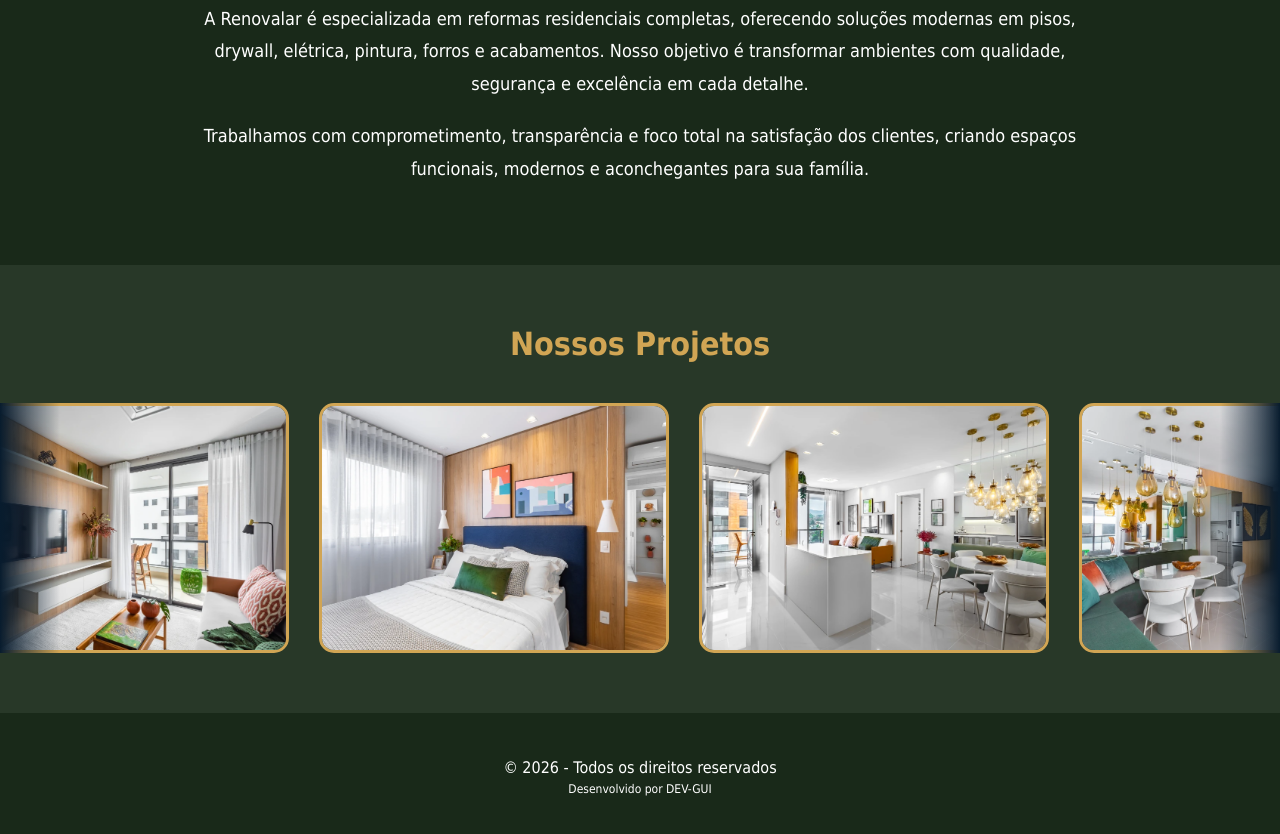
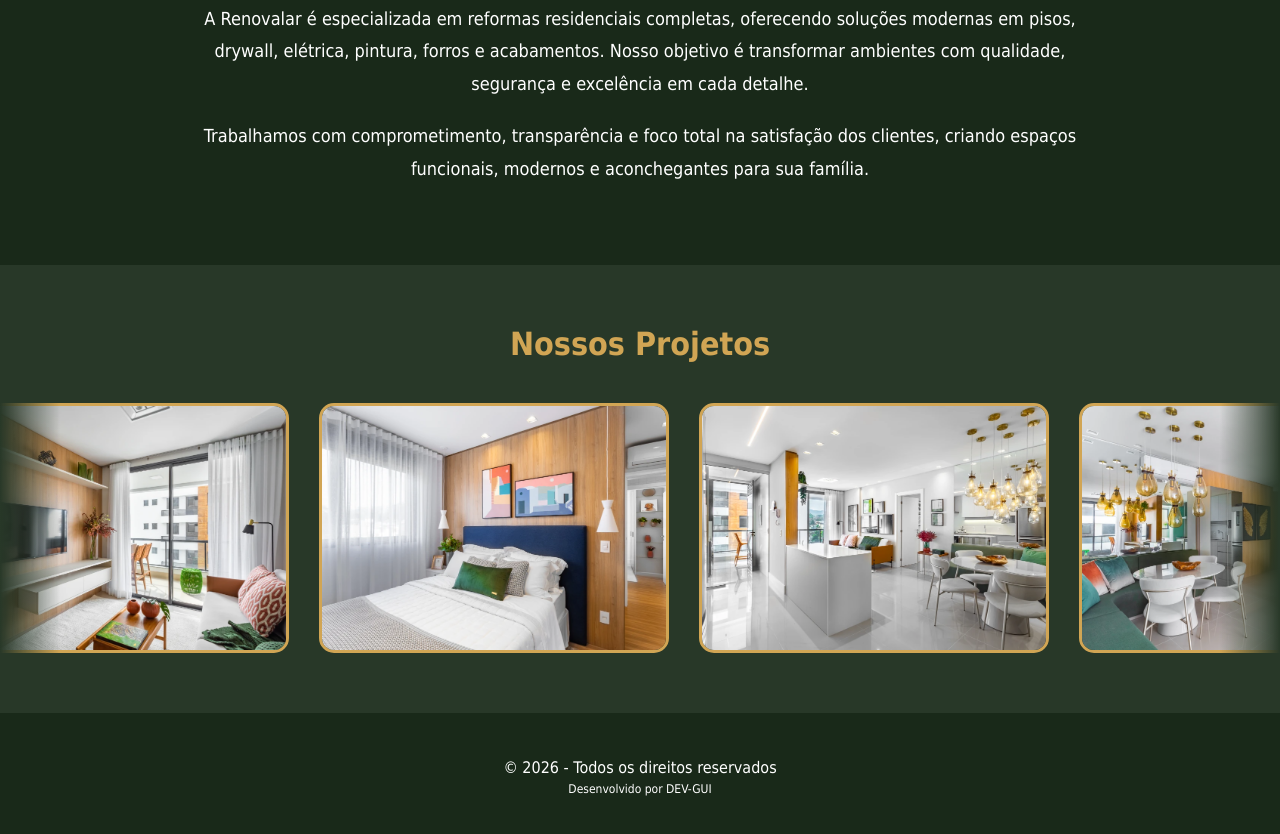
Before and after one commit to DEV-GUI06/RneovaLar, a plain HTML site: page index.html in a window 1280 px wide. Shown: the part 2228-3062 px from the top of the page. Drawn offline with Linux system fonts and the light colour scheme.

Commit message:
Add files via upload

```diff
--- a/style.css
+++ b/style.css
@@ -232,9 +232,9 @@ section.carrossel h2 {
 
   background: linear-gradient(
     to right,
-    #081c2e 0%,
-    rgba(8, 28, 46, 0.8) 10%,
-    rgba(8, 28, 46, 0) 50%
+    #283828 0%,
+    rgba(40, 56, 40, 0.8) 10%,
+    rgba(40, 56, 40, 0) 50%
   );
 }
 
@@ -251,9 +251,9 @@ section.carrossel h2 {
 
   background: linear-gradient(
     to left,
-    #081c2e 0%,
-    rgba(8, 28, 46, 0.8) 10%,
-    rgba(8, 28, 46, 0) 50%
+    rgb(40, 56, 40) 0%,
+    rgba(40, 56, 40, 0.8) 10%,
+    rgba(40, 56, 40, 0) 50%
   );
 }
 
```
